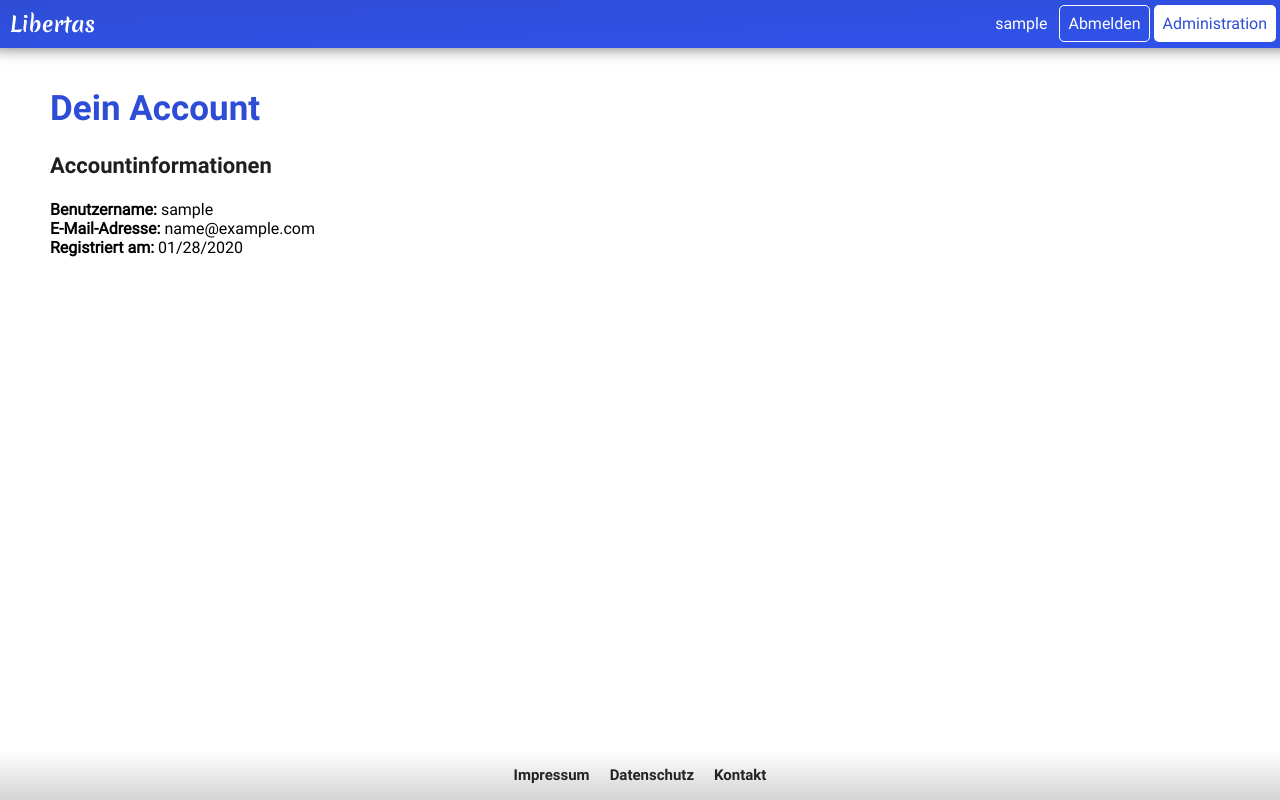
After one commit to linuskoester/libertas, a Django app: page /account/ in a window 1280 px wide. The commit adds this page. Run offline with Django 3.2, Linux system fonts and the light colour scheme; the visitor is signed in with stand-in values (Sample User, id 1); parts of the project's set-up code (start-up, migrations or seed data) failed here and were passed over.

Commit message:
basic account page

```diff
--- a/libertas/static/libertas/css/basic.css
+++ b/libertas/static/libertas/css/basic.css
@@ -119,10 +119,15 @@ nav .username {
     text-overflow: ellipsis;
     overflow: hidden;
     display: block;
+    cursor: pointer;
+}
+
+nav .username:hover {
+    text-decoration: underline;
 }
 
 main {
-    padding: 15px 30px 15px 30px;
+    padding: 15px 50px 15px 50px;
     flex: 1 0 auto;
 }
 
--- /dev/null
+++ b/libertas/templates/libertas/auth/account.html
@@ -0,0 +1,17 @@
+{% extends 'libertas/base.html' %}
+
+{% block title %}Account | Libertas{% endblock %}
+
+{% block main %}
+
+<h1>Dein Account</h1>
+
+<h3>Accountinformationen</h3>
+<p>
+    <strong>Benutzername:</strong> {{ user.username }}<br>
+    <strong>E-Mail-Adresse:</strong> {{ user.email }}<br>
+    <strong>Registriert am:</strong> {{ user.date_joined|date:"SHORT_DATE_FORMAT" }}
+</p>
+<!-- <h3>Passwort zurücksetzen</h3> -->
+
+{% endblock %}
--- a/libertas/templates/libertas/base.html
+++ b/libertas/templates/libertas/base.html
@@ -18,7 +18,7 @@
         <div class="logo" onclick="window.location='{% url 'index' %}'">Libertas</div>
         <div class="right">
             {% if user.is_authenticated %}
-            <div class="username">{{ user.username }}</div>
+            <div class="username" onclick="window.location='{% url 'account' %}'">{{ user.username }}</div>
             <div class="button" onclick="window.location='{% url 'signout' %}'">Abmelden</div>
             {% if user.is_staff %}
             <div class="button white" onclick="window.location='{% url 'admin:index' %}'">Administration</div>
--- a/libertas/urls.py
+++ b/libertas/urls.py
@@ -4,16 +4,21 @@ from . import views
 
 urlpatterns = [
     path('', views.index, name='index'),
+
     # Authentication
     path('signin/', views.signin, name='signin'),
     path('signout/', auth_views.LogoutView.as_view(next_page='/?info=signout'), name='signout'),
+    # - Signup
     path('signup/', views.signup, name='signup'),
     path('signup/sent', views.signup_sent, name='signup_sent'),
     re_path(r'^signup/activate/(?P<uidb64>[0-9A-Za-z_\-]+)/(?P<token>[0-9A-Za-z]{1,13}-[0-9A-Za-z]{1,20})/$',
             views.signup_activate, name='signup_activate'),
+    # - Password Reset
     path('reset/', views.reset, name='reset'),
     path('reset/sent', views.reset_sent, name='reset_sent'),
     re_path(r'^reset/confirm/(?P<uidb64>[0-9A-Za-z_\-]+)/(?P<token>[0-9A-Za-z]{1,13}-[0-9A-Za-z]{1,20})/$',
             views.reset_confirm, name='reset_confirm'),
-    path('reset/success', views.reset_success, name='reset_success')
+    path('reset/success', views.reset_success, name='reset_success'),
+    # - Account Page
+    path('account/', views.account, name='account'),
 ]
--- a/libertas/views.py
+++ b/libertas/views.py
@@ -177,3 +177,10 @@ def reset_confirm(request, uidb64, token):
 
 def reset_success(request):
     return render(request, 'libertas/auth/reset_success.html')
+
+
+def account(request):
+    if request.user.is_authenticated:
+        return render(request, 'libertas/auth/account.html')
+    else:
+        return redirect('signin')
```
